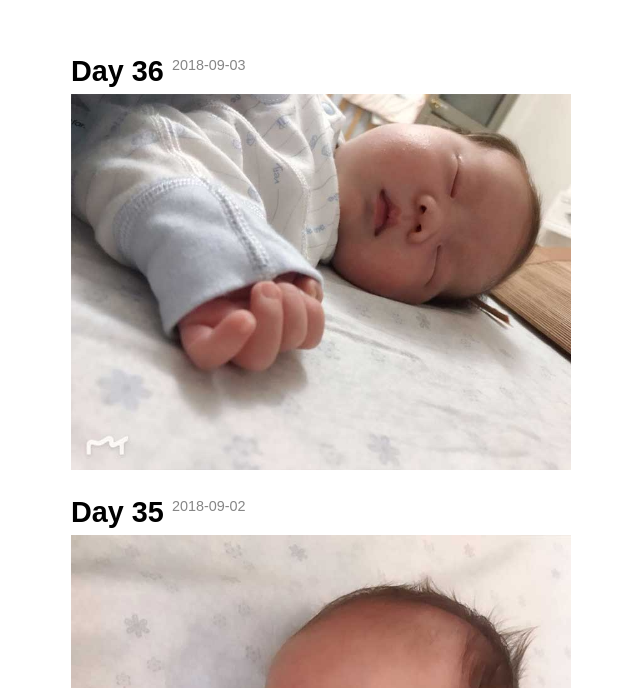
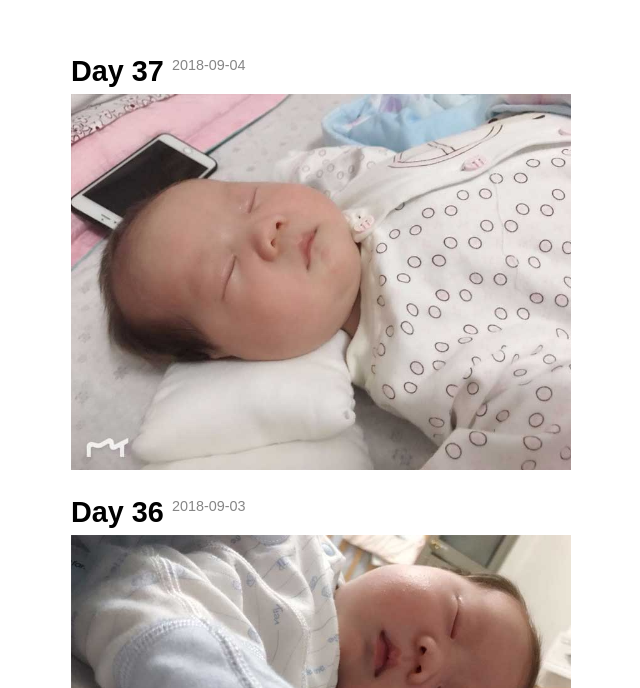
Before and after one commit to jaywcjlove/baby, a plain HTML site: page index.html in a window 1280 px wide. Shown: the part 592-1280 px from the top of the page, without its empty margins (319-959 px from the left). Drawn offline with Linux system fonts and the light colour scheme.

Commit message:
Baby 37th day.

```diff
--- a/index.html
+++ b/index.html
@@ -26,6 +26,12 @@
     </tbody>
   </table>
   <div class="photo">
+    <div>
+      <h2>Day 37 <sup>2018-09-04</sup></h2>
+      <div>
+        <img alt="王昭然" class="lazyload" data-src="images/day37.jpg" />
+      </div>
+    </div>
     <div>
       <h2>Day 36 <sup>2018-09-03</sup></h2>
       <div>
```
Also changed, not shown: images/day37.jpg (added).
